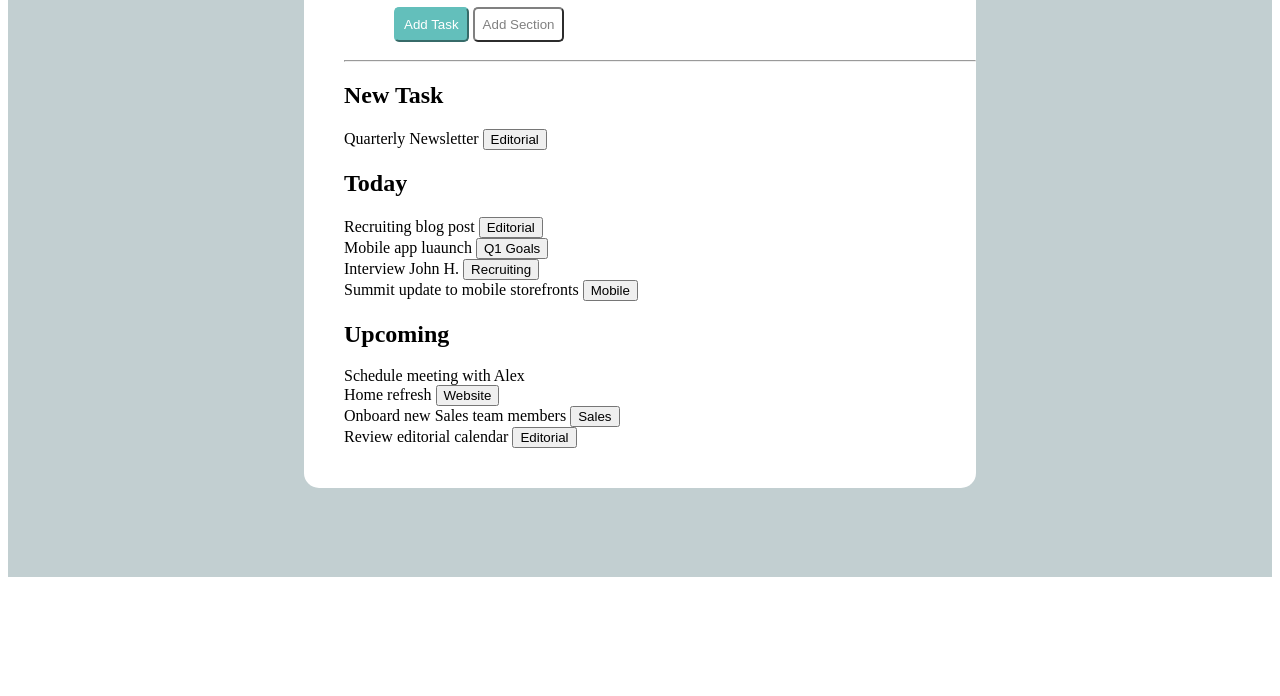
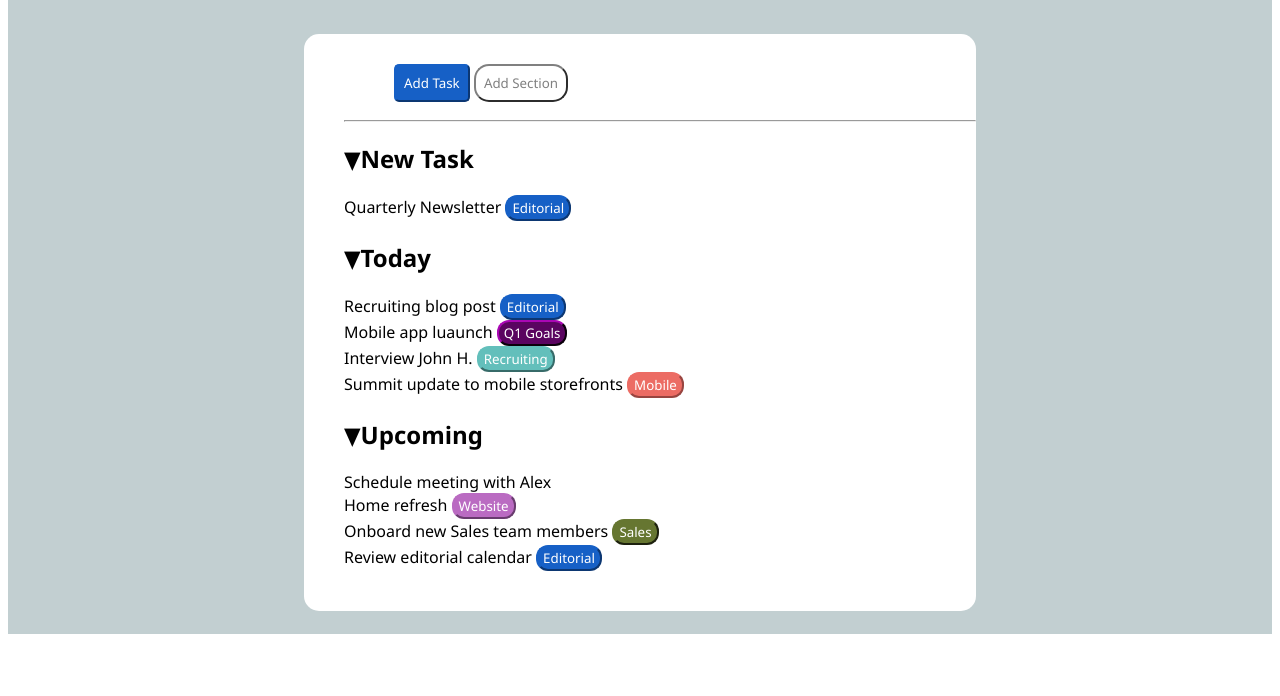
Before and after one commit to JorgeLuix/html-css-toboolist, a plain HTML site: page index.html in a window 1280 px wide. Shown: the part 104-800 px from the top of the page. Drawn offline with Linux system fonts and the light colour scheme.

Commit message:
inserendo entities su main

```diff
--- a/css/style.css
+++ b/css/style.css
@@ -1,11 +1,10 @@
-
-
-
-
+* {
+    font-family: 'Segoe UI', Tahoma, Geneva, Verdana, sans-serif;
+}
 
 
 header {
-    height: 43px;
+    height:fit-content;
 }
 
 .logo {
@@ -23,7 +22,8 @@ h1  {
 main {
     background-color:  #c2cfd1 ;
     height: 600px;
-
+    padding-top: 20px;
+    padding-bottom: 30px;
 
 
 }
@@ -51,12 +51,12 @@ main {
     border-radius: 5px;
     font-weight: 15px;
     color: white;
-    background-color:   #63bfbb ;
-    border-color: #63bfbb;
+    background-color:   #1660c6 ;
+    border-color: #1660c6;
 }
 .section {
     padding: 8px 8px;
-    border-radius: 5px;
+    border-radius: 15px;
     font-weight: 15px;
     background-color: white;
     color:gray;
@@ -65,5 +65,53 @@ main {
 }
 
 .corpo {
-    margin-top: 30px;
+
 }
+.Editorial {
+    padding: 2px 5px;
+    border-radius: 12px;
+    font-weight: 15px;
+    color: white;
+    background-color: #1660c6 ;
+    border-color: #1660c6;
+}
+.q1 {
+    padding: 2px 5px;
+    border-radius: 12px;
+    font-weight: 15px;
+    color: white;
+    background-color: #5a0460;
+    border-color: #5a0460;
+}
+.recruiting {
+    padding: 2px 5px;
+    border-radius: 12px;
+    font-weight: 15px;
+    color: white;
+    background-color:  #63bfbb ;
+    border-color:#63bfbb;
+}
+.mobile {
+    padding: 2px 5px;
+    border-radius: 12px;
+    font-weight: 15px;
+    color: white;
+    background-color:   #ec6c64 ;
+    border-color: #ec6c64;
+}
+.web {
+    padding: 2px 5px;
+    border-radius: 12px;
+    font-weight: 15px;
+    color: white;
+    background-color:    #ba6bc2  ;
+    border-color:  #ba6bc2 ;
+}
+.sales {
+    padding: 2px 5px;
+    border-radius: 12px;
+    font-weight: 15px;
+    color: white;
+    background-color:     #667631  ;
+    border-color:  #667631  ;
+}
--- a/index.html
+++ b/index.html
@@ -25,40 +25,40 @@
             </div>
             <hr>
 
-            <section>
+            <section class="corpo">
                 <div class="new-task">
-                    <h2>New Task</h2>
+                    <h2>&#9660;New Task</h2>
                     <label>Quarterly Newsletter</label>
-                    <input type="submit" value="Editorial">
+                    <input type="submit" value="Editorial" class="Editorial">
                 </div>
                 <div class="today">
-                    <h2>Today</h2>
+                    <h2>&#9660;Today</h2>
                     <label>Recruiting blog post</label>
-                    <input type="submit" value="Editorial"><br>
+                    <input type="submit" value="Editorial" class="Editorial"><br>
 
                     <label for="">Mobile app luaunch</label>
-                    <input type="submit" value="Q1 Goals"><br>
+                    <input type="submit" value="Q1 Goals" class="q1"><br>
 
                     <label>Interview John H.</label>
-                    <input type="submit" value="Recruiting"><br>
+                    <input type="submit" value="Recruiting" class="recruiting"><br>
 
                     <label>Summit update to mobile storefronts</label>
-                    <input type="submit" value="Mobile"><br>
+                    <input type="submit" value="Mobile" class="mobile"><br>
 
                 </div>
                 <div class="upcoming">
-                    <h2>Upcoming</h2>
+                    <h2>&#9660;Upcoming</h2>
                     <label>Schedule meeting with Alex</label>
                     <br>
 
                     <label for="">Home refresh</label>
-                    <input type="submit" value="Website"><br>
+                    <input type="submit" value="Website" class="web"><br>
 
                     <label>Onboard new Sales team members</label>
-                    <input type="submit" value="Sales"><br>
+                    <input type="submit" value="Sales" class="sales"><br>
 
                     <label>Review editorial calendar</label>
-                    <input type="submit" value="Editorial"><br>
+                    <input type="submit" value="Editorial" class="Editorial"><br>
                 </div>
             </section>
 
```
